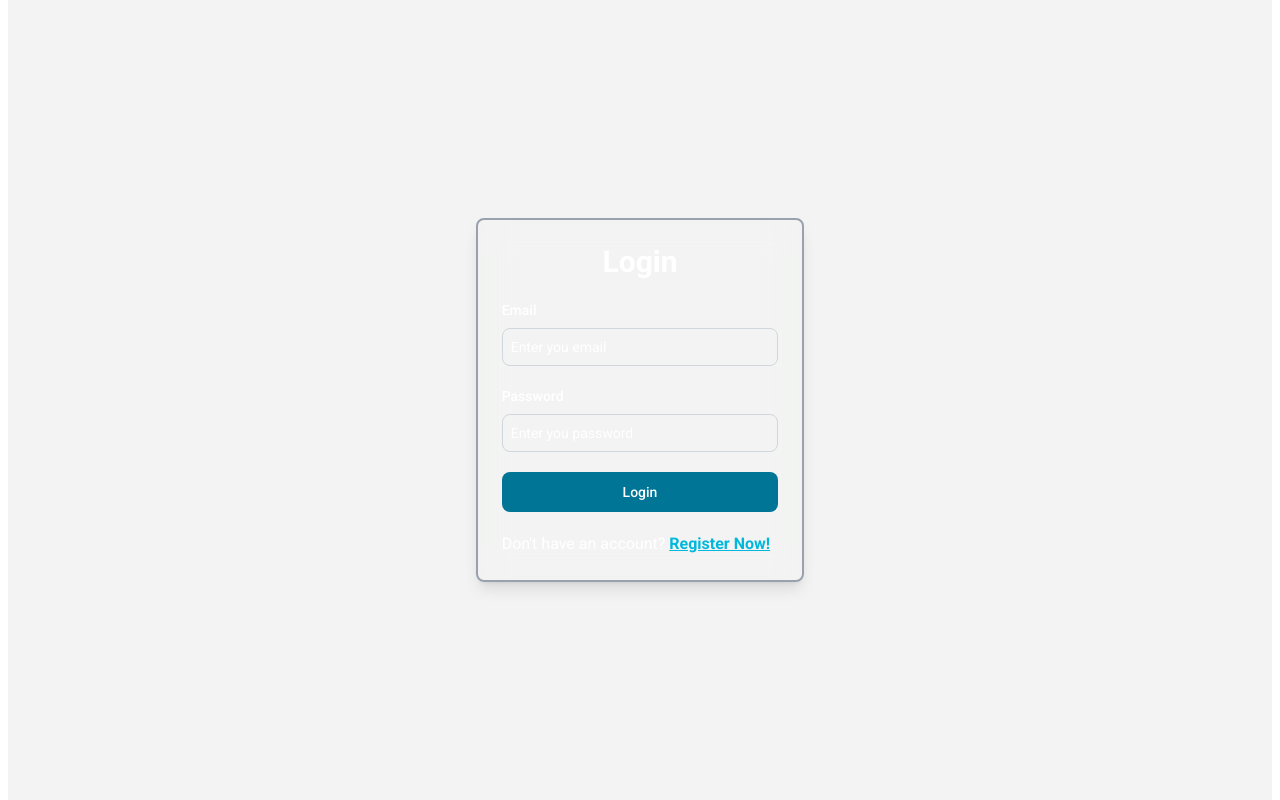
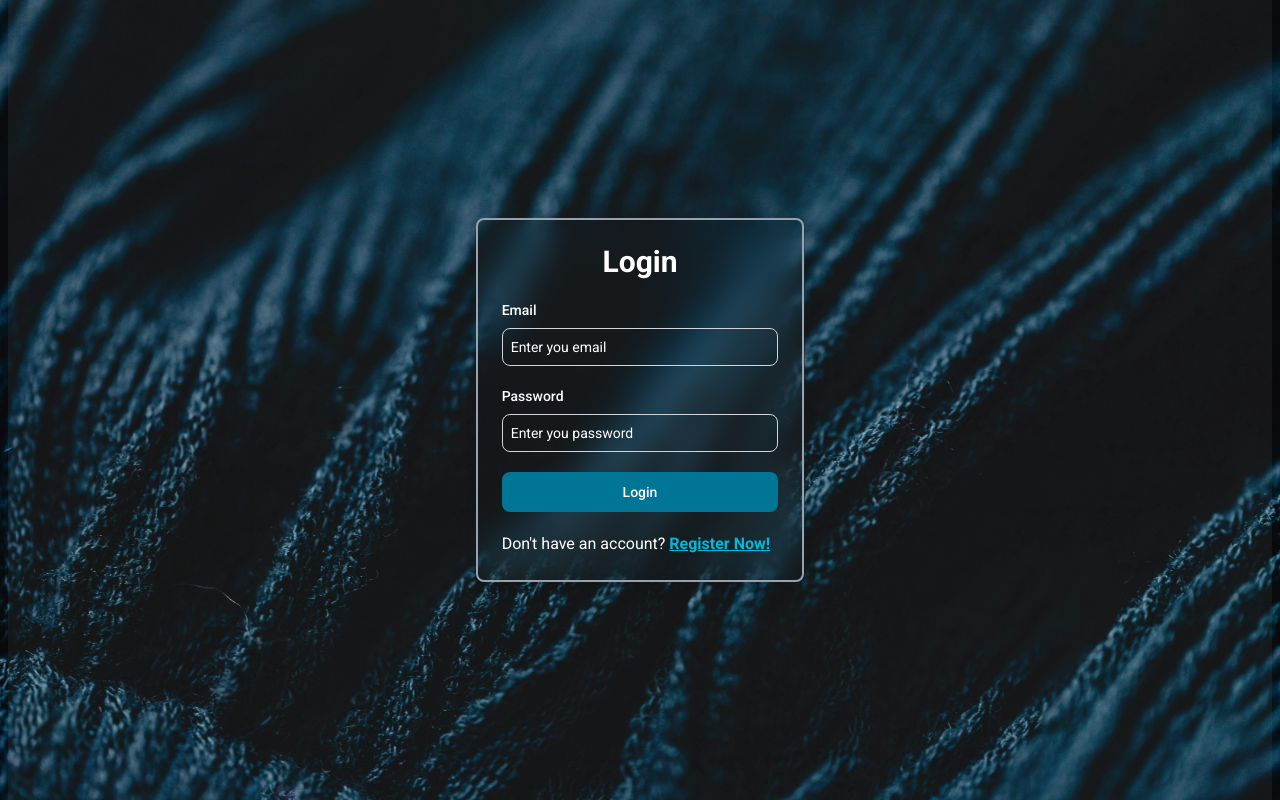
Before and after one commit to anum-s/Flow-Chat-App, a React (Vite) app in the folder frontend/: page /login in a window 1280 px wide. Built offline with nearby package versions, Linux system fonts and the light colour scheme.

Commit message:
changing bg

```diff
--- a/frontend/src/index.css
+++ b/frontend/src/index.css
@@ -9,10 +9,11 @@
     display: none;
 }
 
-:global(body){
-  background: url('/pexels-karola-g-6276050.jpg');
-  background-repeat: no-repeat;
-  background-size: cover;
-  background-position: center;
-  background-attachment: fixed;
+body{
+    background-color: red;
+    background: url('/pexels-karola-g-6276050.jpg');
+    background-repeat: no-repeat;
+    background-size: cover;
+    background-position: center;
+    background-attachment: fixed;
 }
```
